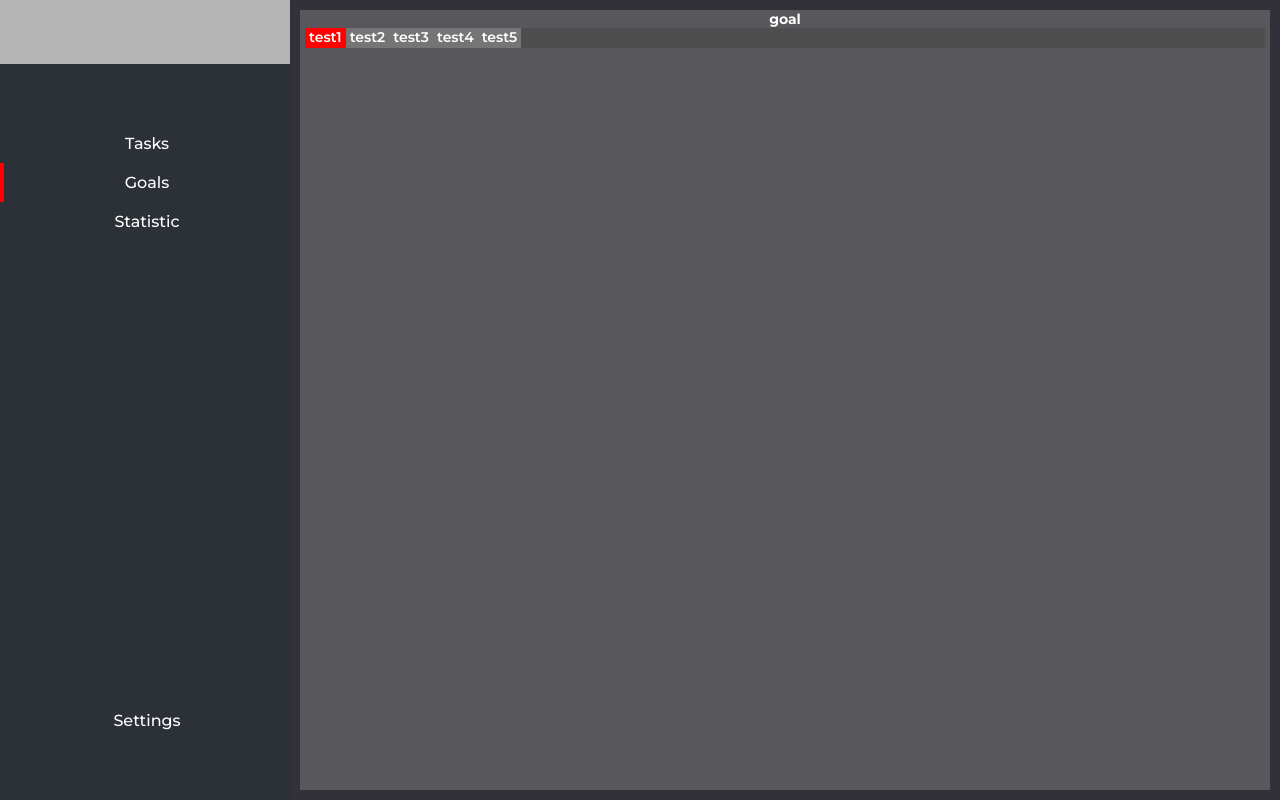
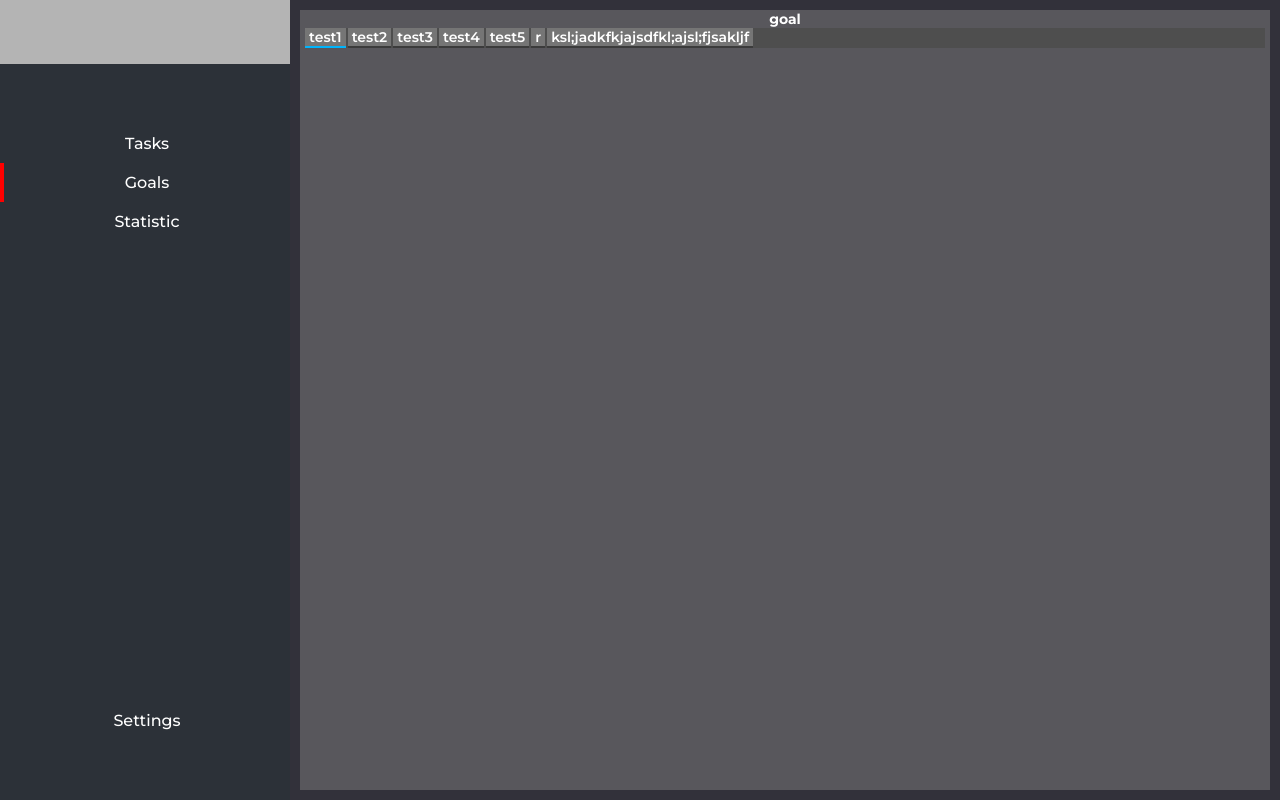
Before and after one commit to par1tet/houtask, a React (Vite) app in the folder houtask-react/: page /goals in a window 1280 px wide. Built offline with nearby package versions, Linux system fonts and the light colour scheme.

Commit message:
change design of ListBar

```diff
--- a/houtask-react/src/App.jsx
+++ b/houtask-react/src/App.jsx
@@ -10,7 +10,7 @@ import { pagesList } from './utils/constData.js'
 import { rootStore } from "./store/rootStore.js"
 
 const myRootStore = new rootStore([
-    'test1','test2','test3','test4','test5'
+    'test1','test2','test3','test4','test5','r','ksl;jadkfkjajsdfkl;ajsl;fjsakljf'
 ])
 export const rootStoreContext = createContext();
 
--- a/houtask-react/src/assets/main.css
+++ b/houtask-react/src/assets/main.css
@@ -227,5 +227,5 @@ select:focus {
 }
 
 .listbaritem-active {
-    background-color: red;
+    border-bottom-color: rgb(0, 180, 252)
 }
--- a/houtask-react/src/components/ListBar/ListBar.jsx
+++ b/houtask-react/src/components/ListBar/ListBar.jsx
@@ -4,10 +4,6 @@ import { ListBarItem } from "./ListBarItem.jsx"
 import { useStore } from "./../../hooks/useStore.js"
 import { observer } from "mobx-react-lite";
 import { toJS } from "mobx";
-
-const testList = [
-    'test1','test2','test3','test4','test5'
-]
 
 export const ListBar = observer(({ className }) => {
     const currentObj = useRef()
@@ -19,11 +15,10 @@ export const ListBar = observer(({ className }) => {
                 currentObj.current.classList.add(i)
             }
         }
-        console.log(toJS(rootStore.goals.activeGoal))
     }, [])
 
     return (<div className={cl.ListBar} ref={currentObj}>
-        {testList.map((item, id) =>
+        {toJS(rootStore.goals.goals).map((item, id) =>
             <ListBarItem
                 key={item}
                 name={item}
--- a/houtask-react/src/components/ListBar/ListBar.module.css
+++ b/houtask-react/src/components/ListBar/ListBar.module.css
@@ -3,6 +3,7 @@
 
     background-color: rgb(78, 78, 78);
 
+    gap: 2px;
 
     width: calc(100%);
     height: 20px;
@@ -14,5 +15,7 @@
     padding: 0 4px;
     font-weight: 600;
 
+    border-bottom: 2px solid rgb(59, 59, 59);
+
     cursor: pointer;
 }
```
